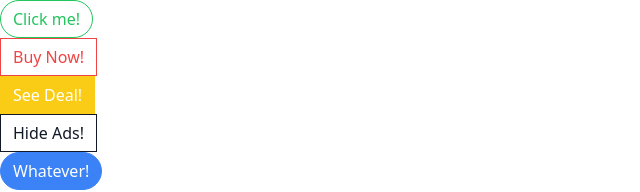
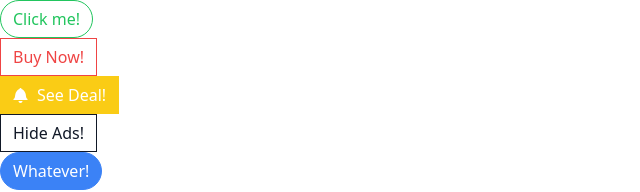
Before and after one commit to federico-init/components_showcase, a React (Create React App) app: page / in a window 1280 px wide. Shown: the top 192 px of the page, without its empty margins (0-640 px from the left). Built offline with nearby package versions, Linux system fonts and the light colour scheme.

Commit message:
style: added react icons library and applied minor style

```diff
--- a/package.json
+++ b/package.json
@@ -10,6 +10,7 @@
     "prop-types": "^15.8.1",
     "react": "^18.2.0",
     "react-dom": "^18.2.0",
+    "react-icons": "^4.11.0",
     "react-scripts": "5.0.1",
     "tailwind-merge": "^2.0.0",
     "web-vitals": "^2.1.4"
--- a/src/App.jsx
+++ b/src/App.jsx
@@ -1,5 +1,8 @@
 // components
 import Button from "./Button";
+
+// React icons
+import { GoBell } from "react-icons/go";
 
 function App() {
   return (
@@ -15,7 +18,10 @@
         </Button>
       </div>
       <div>
-        <Button warning>See Deal!</Button>
+        <Button warning>
+          <GoBell />
+          See Deal!
+        </Button>
       </div>
       <div>
         <Button secondary outline>
--- a/src/Button.jsx
+++ b/src/Button.jsx
@@ -1,5 +1,7 @@
+// classname library
 import className from "classnames";
 
+// tailwind merge package
 import { twMerge } from "tailwind-merge";
 
 const Button = ({
@@ -14,7 +16,7 @@
 }) => {
   // applying conditional tailwind classes using classnames library
   const classes = twMerge(
-    className("px-3 py-1.5 border", {
+    className("flex items-center gap-2 px-3 py-1.5 border", {
       "border-blue-500 bg-blue-500 text-white": primary,
       "border-gray-900 bg-gray-900 text-white": secondary,
       "border-green-500 bg-green-500 text-white": success,
```
Also changed, not shown: 1 other file (tests, documents, lock files or other folders).
